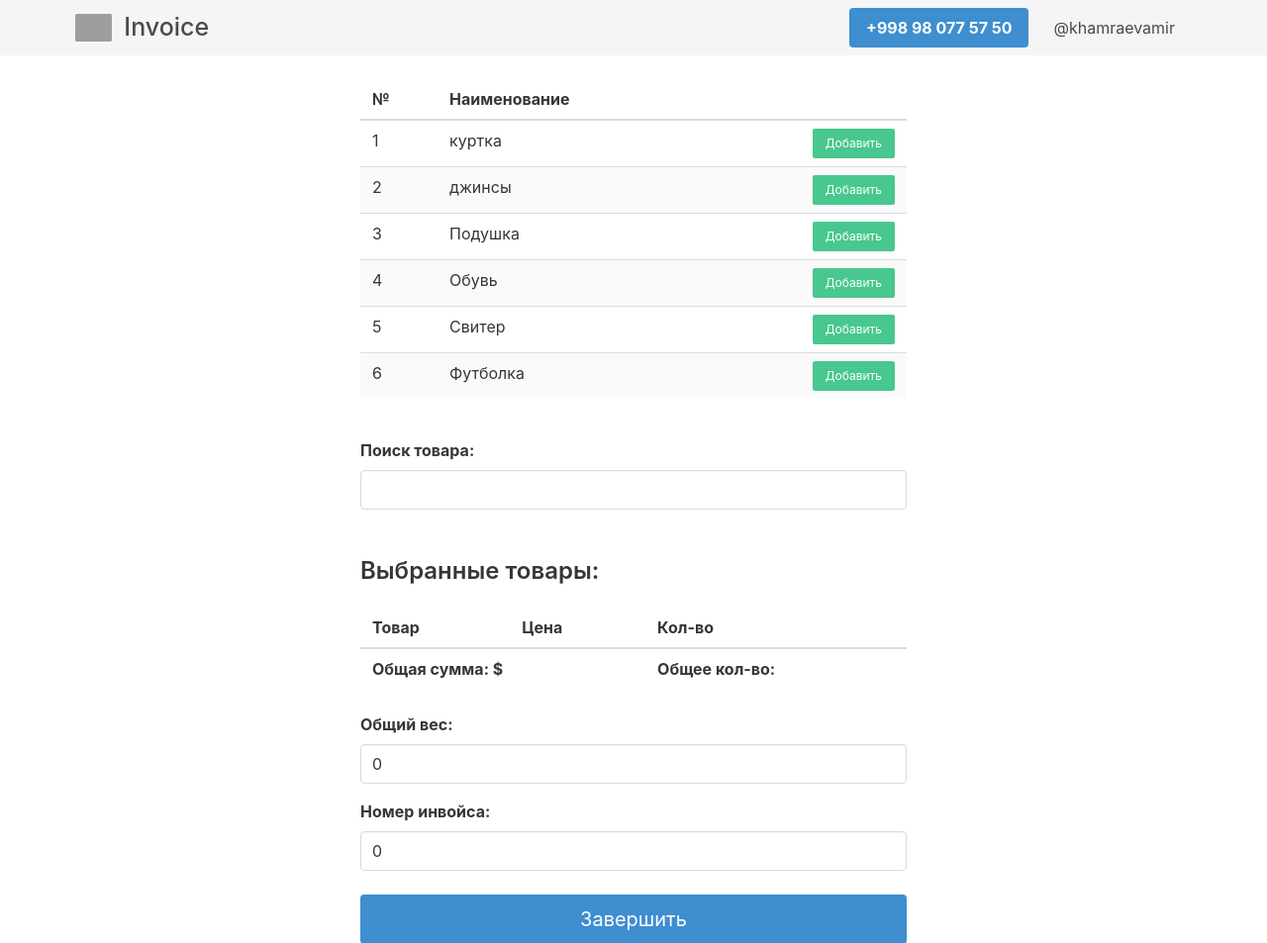
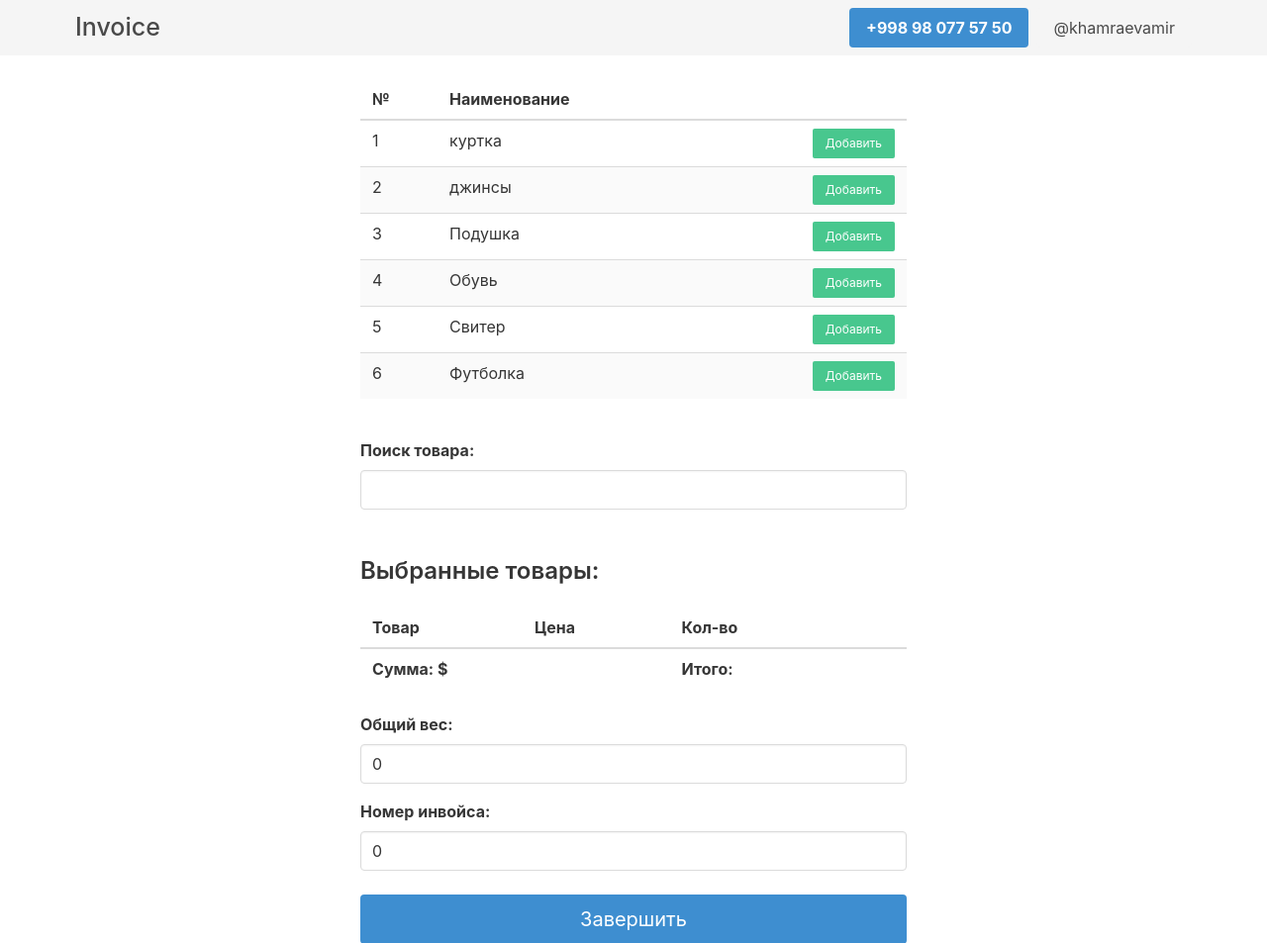
Before and after one commit to khamraevamir/Invoice, a Django app: page /product_questionnaire/ in a window 1280 px wide. Shown: the top 953 px of the page at 99% size. Run offline with Django 4.2, Linux system fonts and the light colour scheme; data comes from the database, SQL or seed files in the repository; lists and menus that the app fills with data are empty; some libraries are stand-ins or nearby versions; grey boxes are pictures that could not be loaded.

Commit message:
change text

```diff
--- a/invoice/templates/base.html
+++ b/invoice/templates/base.html
@@ -16,7 +16,7 @@
         <nav class="navbar container is-light" role="navigation" aria-label="main navigation">
             <div class="navbar-brand">
             <a class="navbar-item logo" href="{% url 'index' %}">
-                <img class="mr-3" src="{% static 'images/header.png' %}" alt="">
+<!--                <img class="mr-3" src="{% static 'images/header.png' %}" alt="">-->
                 Invoice
             </a>
 
--- a/invoice/templates/pages/product_questionnaire.html
+++ b/invoice/templates/pages/product_questionnaire.html
@@ -65,8 +65,8 @@
                         </tbody>
                         <tfoot>
                             <tr>
-                                <th colspan="2">Общая сумма: <span class="total_price"></span>$</th>
-                                <th colspan="2">Общее кол-во: <span class="total_quantity"></span></th>
+                                <th colspan="2">Сумма: <span class="total_price"></span>$</th>
+                                <th colspan="2">Итого: <span class="total_quantity"></span></th>
                             </tr>
                         </tfoot>
                     </table>
```
